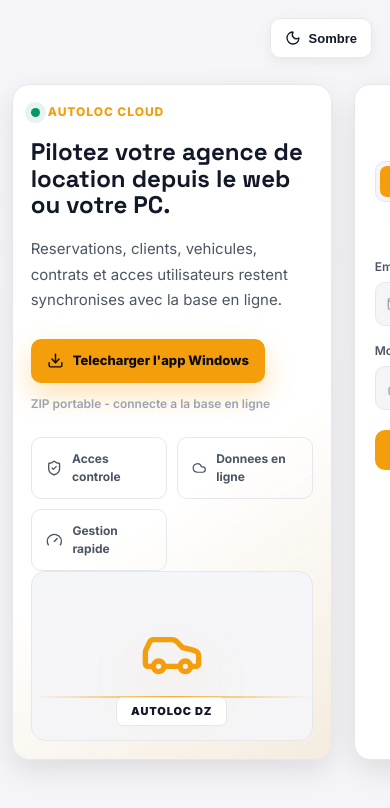
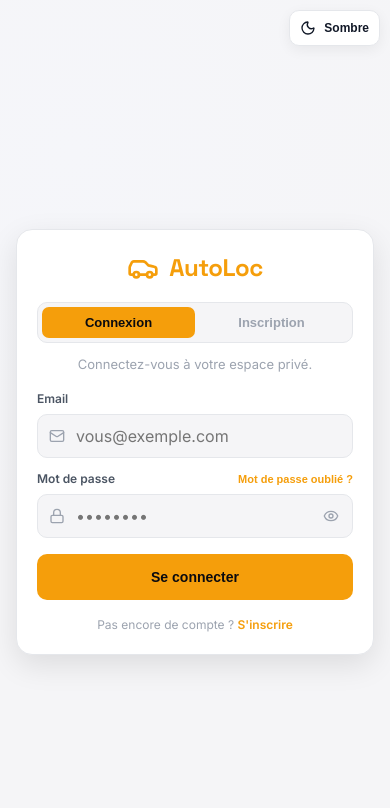
Before and after one commit to islam-ch001/autoloc, a React (Vite) app: page /login in a window 390 px wide. Shown: the top 808 px of the page. Built offline with nearby package versions, Linux system fonts and the light colour scheme; no server answers.

Commit message:
feat(login): page de connexion responsive pour tous types de telephones

```diff
--- a/src/index.css
+++ b/src/index.css
@@ -930,6 +930,113 @@
 .main-content { max-width: 100%; }
 img, video { max-width: 100%; height: auto; }
 
+/* ============================================================
+   Page de connexion (Login / Signup) - responsive
+   ============================================================ */
+
+/* Tablette : empile le hero au-dessus du form */
+@media (max-width: 900px) {
+  .login-stage {
+    grid-template-columns: 1fr !important;
+    max-width: 560px !important;
+    gap: 16px !important;
+  }
+  .login-hero {
+    min-height: auto !important;
+    padding: 24px !important;
+  }
+  .login-car-plate {
+    display: none !important;       /* l'image décorative prend de la place pour rien */
+  }
+}
+
+/* Mobile : form en premier, hero condensé en dessous (ou caché) */
+@media (max-width: 640px) {
+  .login-shell {
+    min-height: 100vh;
+    min-height: 100dvh;
+    padding: 12px !important;
+    padding-top: 60px !important;   /* place pour le bouton thème en haut */
+    align-items: start !important;
+  }
+  .login-stage {
+    gap: 14px !important;
+    width: 100% !important;
+  }
+  /* Le formulaire passe en premier (UX : action principale en haut) */
+  .login-card {
+    order: -1 !important;
+    padding: 22px !important;
+    gap: 12px !important;
+    max-width: 100% !important;
+  }
+  .login-hero {
+    padding: 20px !important;
+    min-height: auto !important;
+  }
+  .login-features {
+    grid-template-columns: 1fr 1fr !important;
+    gap: 8px !important;
+  }
+  .login-theme-btn {
+    top: 10px !important;
+    right: 10px !important;
+    padding: 0 10px !important;
+    min-height: 36px !important;
+    font-size: 12px !important;
+  }
+}
+
+/* Très petits téléphones : cacher complètement le hero, focus 100% sur le form */
+@media (max-width: 480px) {
+  .login-hero {
+    display: none !important;
+  }
+  .login-shell {
+    place-items: center !important;
+    padding: 16px !important;
+    padding-top: 56px !important;
+  }
+  .login-card {
+    padding: 20px !important;
+  }
+}
+
+/* Très très petits (≤ 360px : Galaxy Fold, iPhone SE 1G) */
+@media (max-width: 360px) {
+  .login-shell { padding: 10px !important; padding-top: 52px !important; }
+  .login-card { padding: 16px !important; gap: 10px !important; }
+}
+
+/* Mode paysage sur téléphone : layout horizontal compact */
+@media (max-height: 500px) and (orientation: landscape) {
+  .login-shell {
+    padding: 10px !important;
+    padding-top: 10px !important;
+    align-items: start !important;
+  }
+  .login-hero { display: none !important; }
+  .login-card {
+    padding: 16px !important;
+    gap: 10px !important;
+    max-width: 480px !important;
+  }
+  .login-theme-btn {
+    top: 8px !important;
+    right: 8px !important;
+  }
+}
+
+/* Inputs et boutons du login : taille tactile + pas de zoom iOS */
+.login-card input,
+.login-card select {
+  font-size: 16px !important;
+  min-height: 44px;
+}
+.login-card button[type="submit"] {
+  min-height: 46px;
+}
+
 /* Support des encoches (iPhone X+, etc.) */
 @supports (padding: env(safe-area-inset-top)) {
   .mobile-menu-btn {
--- a/src/pages/Login.jsx
+++ b/src/pages/Login.jsx
@@ -104,18 +104,19 @@
   const isSignup = mode === 'signup';
 
   return (
-    <div style={styles.shell}>
+    <div style={styles.shell} className="login-shell">
       <button
         type="button"
         onClick={toggle}
         title={theme === 'dark' ? 'Mode clair' : 'Mode sombre'}
         style={styles.themeButton}
+        className="login-theme-btn"
       >
         {theme === 'dark' ? <Sun size={16} /> : <Moon size={16} />}
         <span>{theme === 'dark' ? 'Clair' : 'Sombre'}</span>
       </button>
-      <div style={styles.stage}>
-        <section style={styles.heroPanel}>
+      <div style={styles.stage} className="login-stage">
+        <section style={styles.heroPanel} className="login-hero">
           <div style={styles.heroTopline}>
             <span style={styles.heroDot} />
             AutoLoc Cloud
@@ -131,12 +132,12 @@
             </a>
             <span style={styles.downloadMeta}>ZIP portable - connecte a la base en ligne</span>
           </div>
-          <div style={styles.featureGrid}>
+          <div style={styles.featureGrid} className="login-features">
             <div style={styles.featureItem}><ShieldCheck size={18} /><span>Acces controle</span></div>
             <div style={styles.featureItem}><Cloud size={18} /><span>Donnees en ligne</span></div>
             <div style={styles.featureItem}><Gauge size={18} /><span>Gestion rapide</span></div>
           </div>
-          <div style={styles.carPlate}>
+          <div style={styles.carPlate} className="login-car-plate">
             <div style={styles.carLine} />
             <div style={styles.carShape}>
               <Car size={64} />
@@ -145,7 +146,7 @@
           </div>
         </section>
 
-      <form onSubmit={handleSubmit} style={styles.card}>
+      <form onSubmit={handleSubmit} style={styles.card} className="login-card">
         <div style={styles.logo}>
           <Car size={32} style={{ color: 'var(--primary)' }} />
           <span style={styles.brand}>AutoLoc</span>
```
